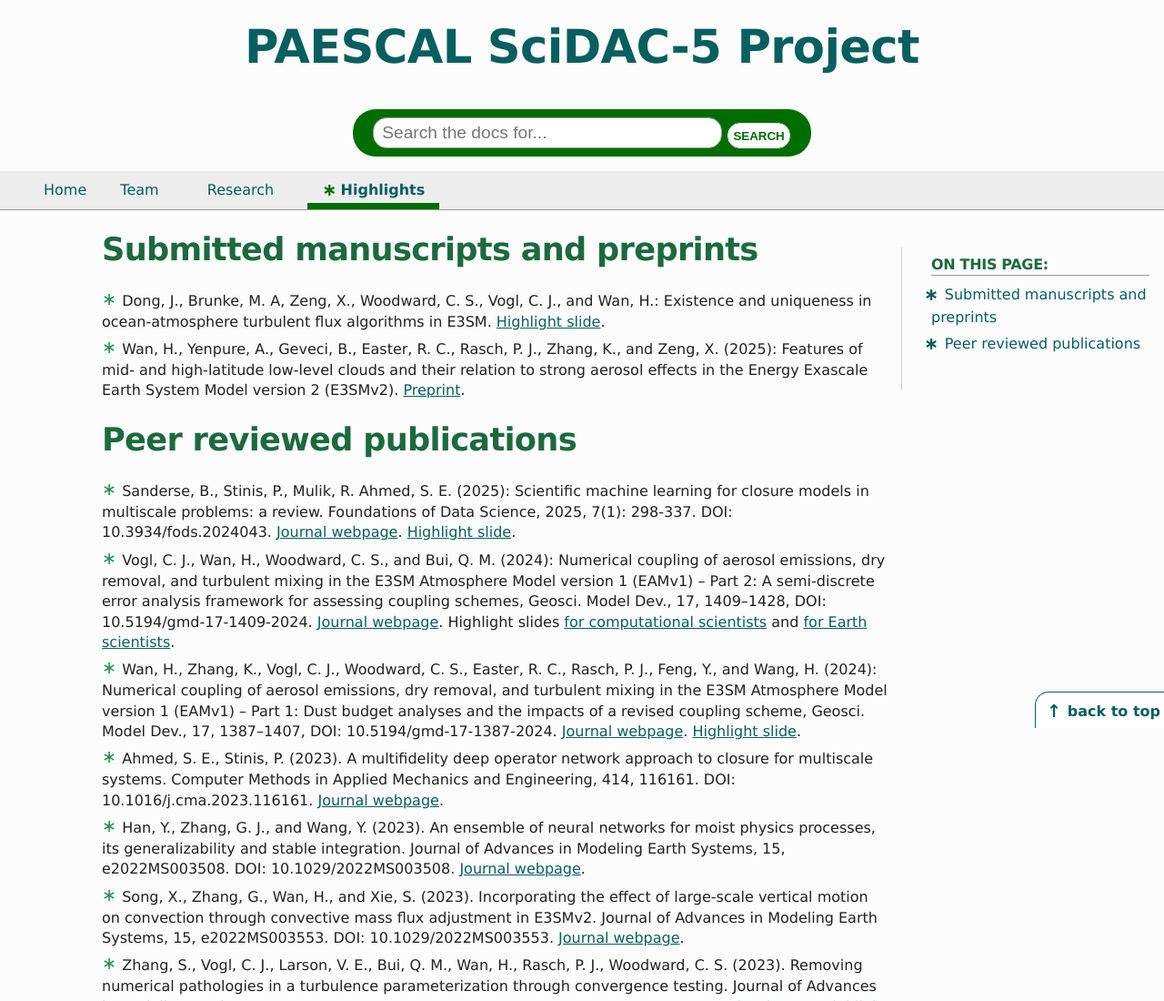
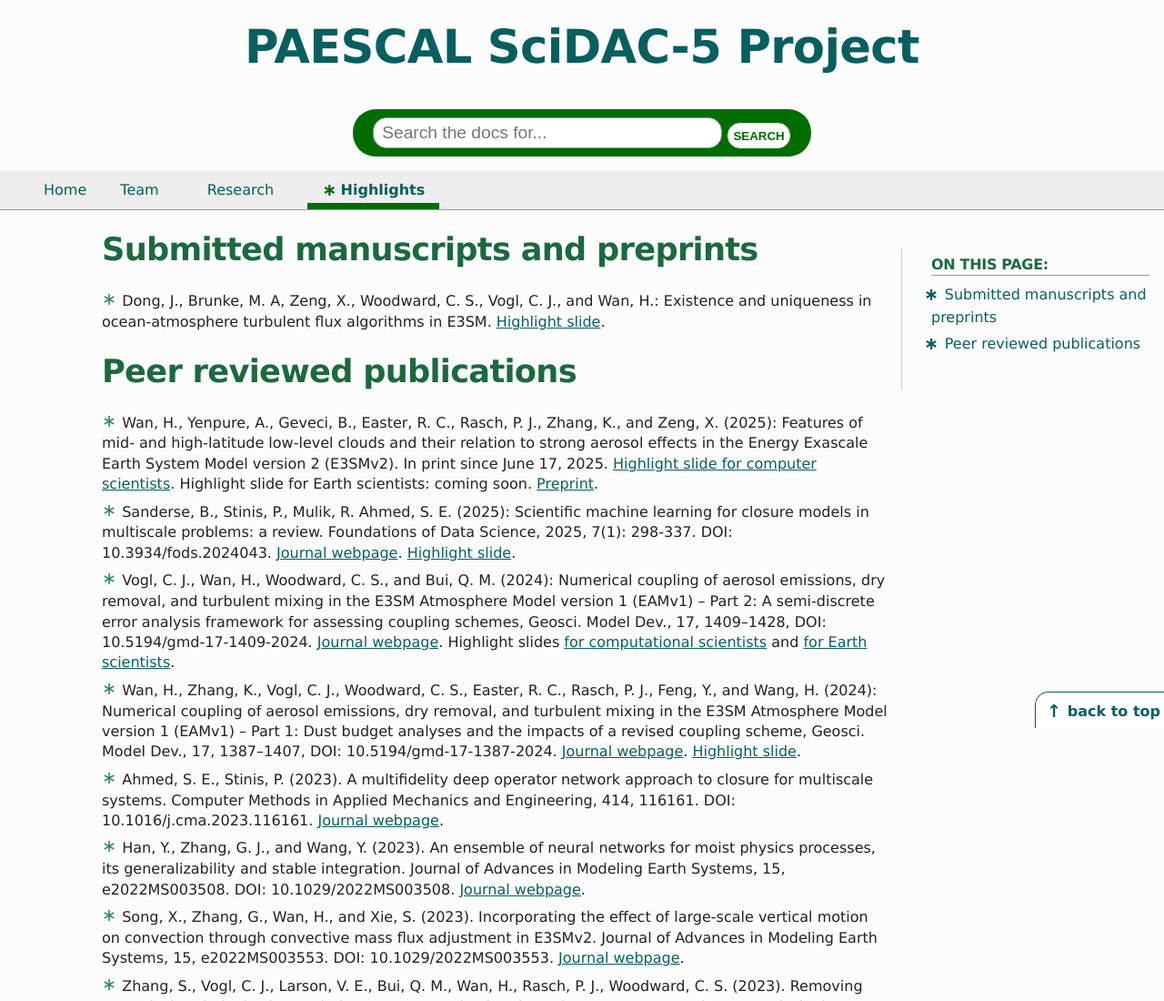
Before and after one commit to PAESCAL-SciDAC5/paescal-scidac5.github.io, a plain HTML site: page highlights/highlights/index.html in a window 1280 px wide. Shown: the top 1100 px of the page at 91% size. Drawn offline with Linux system fonts and the light colour scheme.

Commit message:
add ASCR highlight slide for CDNC paper

```diff
--- a/highlights/highlights/index.html
+++ b/highlights/highlights/index.html
@@ -98,10 +98,10 @@
       <h1 id="submitted-manuscripts-and-preprints">Submitted manuscripts and preprints</h1>
 <ul>
 <li>Dong, J., Brunke, M. A, Zeng, X., Woodward, C. S., Vogl, C. J., and Wan, H.: Existence and uniqueness in ocean-atmosphere turbulent flux algorithms in E3SM. <a href="../2025_Dong_ASCR-Ocean-Atmosphere-Coupling.pdf">Highlight slide</a>.</li>
-<li>Wan, H., Yenpure, A., Geveci, B., Easter, R. C., Rasch, P. J., Zhang, K., and Zeng, X. (2025): Features of mid- and high-latitude low-level clouds and their relation to strong aerosol effects in the Energy Exascale Earth System Model version 2 (E3SMv2). <a href="https://doi.org/10.5194/egusphere-2024-4020">Preprint</a>.</li>
 </ul>
 <h1 id="peer-reviewed-publications">Peer reviewed publications</h1>
 <ul>
+<li>Wan, H., Yenpure, A., Geveci, B., Easter, R. C., Rasch, P. J., Zhang, K., and Zeng, X. (2025): Features of mid- and high-latitude low-level clouds and their relation to strong aerosol effects in the Energy Exascale Earth System Model version 2 (E3SMv2). In print since June 17, 2025. <a href="../202506_Wan_GMD_CDNC_highlight_ASCR.pdf">Highlight slide for computer scientists</a>. Highlight slide for Earth scientists: coming soon. <a href="https://doi.org/10.5194/egusphere-2024-4020">Preprint</a>.</li>
 <li>Sanderse, B., Stinis, P., Mulik, R. Ahmed, S. E. (2025): Scientific machine learning for closure models in multiscale problems: a review. Foundations of Data Science, 2025, 7(1): 298-337. DOI: 10.3934/fods.2024043. <a href="https://doi.org/10.3934/fods.2024043">Journal webpage</a>. <a href="../2025_Sanderse_SciMLForClosures-Review.pdf">Highlight slide</a>.</li>
 <li>Vogl, C. J., Wan, H., Woodward, C. S., and Bui, Q. M. (2024): Numerical coupling of aerosol emissions, dry removal, and turbulent mixing in the E3SM Atmosphere Model version 1 (EAMv1) – Part 2: A semi-discrete error analysis framework for assessing coupling schemes, Geosci. Model Dev., 17, 1409–1428, DOI: 10.5194/gmd-17-1409-2024. <a href="https://doi.org/10.5194/gmd-17-1409-2024">Journal webpage</a>. Highlight slides <a href="../2024_Vogl_GMD_highlight_ASCR.pdf">for computational scientists</a> and <a href="../2024_Vogl_GMD_highlight_BER.pdf">for Earth scientists</a>.</li>
 <li>Wan, H., Zhang, K., Vogl, C. J., Woodward, C. S., Easter, R. C., Rasch, P. J., Feng, Y., and Wang, H. (2024): Numerical coupling of aerosol emissions, dry removal, and turbulent mixing in the E3SM Atmosphere Model version 1 (EAMv1) – Part 1: Dust budget analyses and the impacts of a revised coupling scheme, Geosci. Model Dev., 17, 1387–1407, DOI: 10.5194/gmd-17-1387-2024. <a href="https://doi.org/10.5194/gmd-17-1387-2024">Journal webpage</a>. <a href="../2024_Wan_GMD_highlight.pdf">Highlight slide</a>.</li>
@@ -157,7 +157,7 @@
   <!--
   MkDocs version : 1.6.1
   docSkimmer theme version: 0.4.x
-  Build Date UTC : 2025-06-10 20:05:26.786774+00:00
+  Build Date UTC : 2025-06-24 01:50:22.747512+00:00
   -->
   </body>
 </html>
```
Also changed, not shown: 1 other file.
